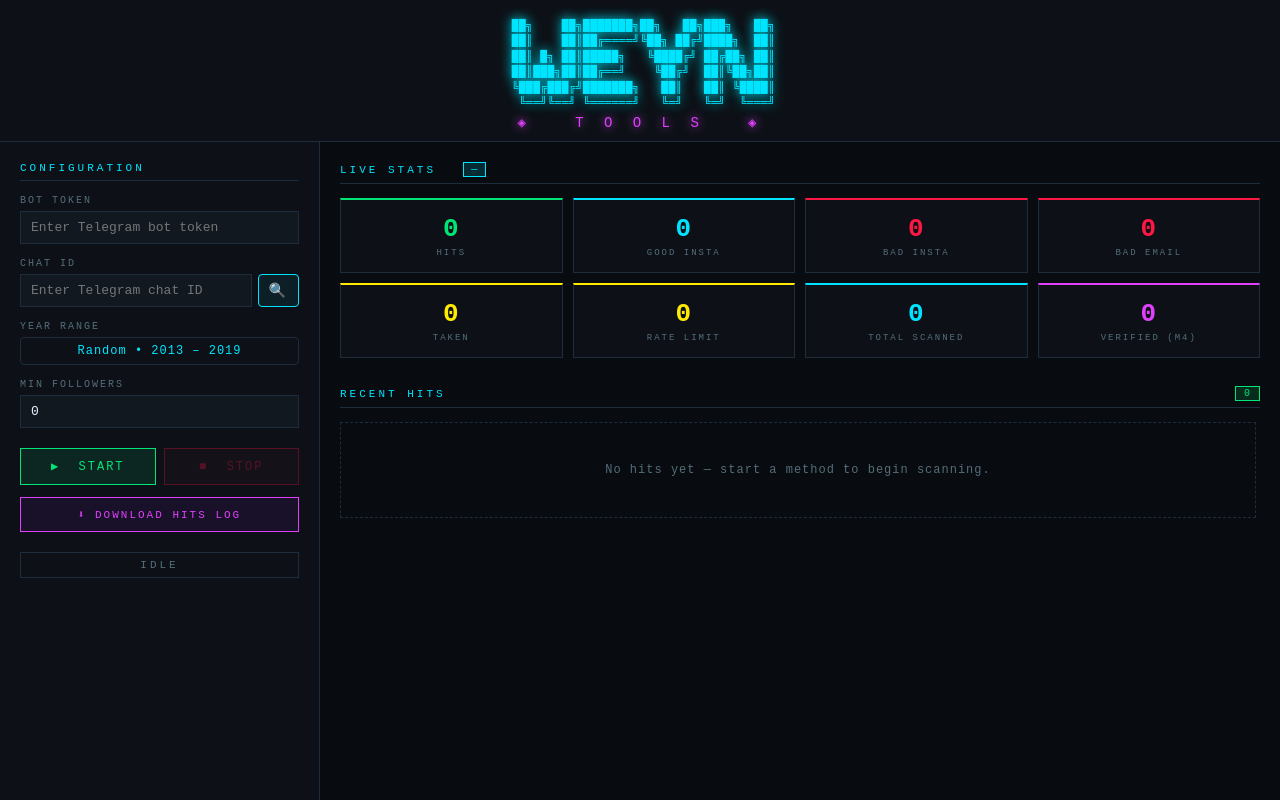
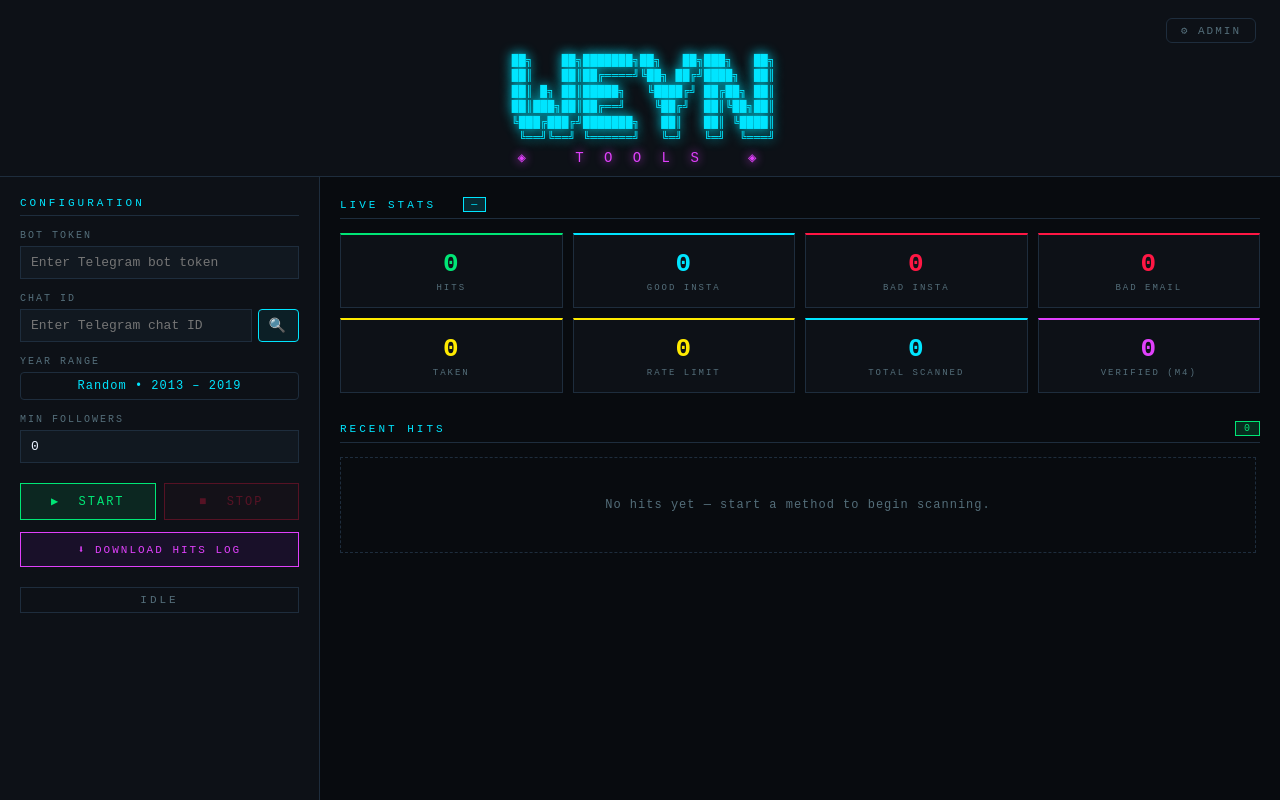
Before and after one commit to yuennix/weyn-tools, a Flask app: template templates/index.html in a window 1280 px wide. Run offline with Flask 3, Linux system fonts and the light colour scheme; the template is opened without the code that fills it, so the values that code supplies are empty.

Commit message:
Add admin button and key expiry countdown timer to UI

```diff
--- a/static/style.css
+++ b/static/style.css
@@ -58,6 +58,60 @@
   letter-spacing: 6px;
   margin-top: 4px;
   text-shadow: 0 0 10px var(--magenta);
+}
+
+/* ─── Header topbar ─── */
+.header-topbar {
+  display: flex;
+  align-items: center;
+  justify-content: space-between;
+  margin-bottom: 10px;
+}
+
+.key-info-bar {
+  display: flex;
+  align-items: center;
+  gap: 6px;
+  font-size: 11px;
+}
+.key-info-name {
+  color: var(--cyan);
+  letter-spacing: 1px;
+}
+.key-info-sep {
+  color: var(--muted);
+}
+.key-info-timer {
+  color: var(--green);
+  letter-spacing: 1px;
+}
+.key-info-timer.warning {
+  color: var(--yellow);
+}
+.key-info-timer.danger {
+  color: var(--red);
+  animation: blink 1s step-start infinite;
+}
+@keyframes blink {
+  50% { opacity: 0.3; }
+}
+
+.admin-toggle-btn {
+  background: none;
+  border: 1px solid var(--border);
+  color: var(--muted);
+  font-family: var(--font);
+  font-size: 11px;
+  letter-spacing: 2px;
+  padding: 5px 14px;
+  border-radius: 6px;
+  text-decoration: none;
+  transition: color .2s, border-color .2s;
+  white-space: nowrap;
+}
+.admin-toggle-btn:hover {
+  color: var(--cyan);
+  border-color: var(--cyan);
 }
 
 /* ─── Main grid ─── */
--- a/templates/index.html
+++ b/templates/index.html
@@ -10,6 +10,14 @@
   <div class="app">
 
     <header class="header">
+      <div class="header-topbar">
+        <div class="key-info-bar">
+          <span class="key-info-name" id="keyName"></span>
+          <span class="key-info-sep" id="keyInfoSep" style="display:none">·</span>
+          <span class="key-info-timer" id="keyTimer"></span>
+        </div>
+        <a href="/admin" class="admin-toggle-btn">⚙ ADMIN</a>
+      </div>
       <pre class="banner">
  ██╗    ██╗███████╗██╗   ██╗███╗   ██╗
  ██║    ██║██╔════╝╚██╗ ██╔╝████╗  ██║
@@ -115,5 +123,55 @@
   </div>
 
   <script src="/static/app.js"></script>
+  <script>
+    // ── Key expiry countdown ──────────────────────────────
+    let _keyExpiry = null;
+
+    async function loadKeyInfo() {
+      try {
+        const res  = await fetch('/api/key_info');
+        const data = await res.json();
+        const nameEl  = document.getElementById('keyName');
+        const sepEl   = document.getElementById('keyInfoSep');
+        const timerEl = document.getElementById('keyTimer');
+
+        if (data.name) {
+          nameEl.textContent = data.name.toUpperCase();
+          sepEl.style.display = '';
+        }
+        _keyExpiry = data.expires_at ? new Date(data.expires_at + 'Z') : null;
+        if (!_keyExpiry) {
+          timerEl.textContent = 'PENDING APPROVAL';
+          timerEl.className   = 'key-info-timer warning';
+        }
+      } catch(e) {}
+    }
+
+    function updateTimer() {
+      const el = document.getElementById('keyTimer');
+      if (!_keyExpiry) return;
+      const diff = _keyExpiry - Date.now();
+      if (diff <= 0) {
+        el.textContent = 'KEY EXPIRED';
+        el.className   = 'key-info-timer danger';
+        return;
+      }
+      const h   = Math.floor(diff / 3600000);
+      const m   = Math.floor((diff % 3600000) / 60000);
+      const s   = Math.floor((diff % 60000) / 1000);
+      const pad = n => String(n).padStart(2, '0');
+      el.textContent = `EXPIRES IN ${pad(h)}:${pad(m)}:${pad(s)}`;
+      if (diff < 5 * 60 * 1000) {
+        el.className = 'key-info-timer danger';
+      } else if (diff < 30 * 60 * 1000) {
+        el.className = 'key-info-timer warning';
+      } else {
+        el.className = 'key-info-timer';
+      }
+    }
+
+    loadKeyInfo();
+    setInterval(updateTimer, 1000);
+  </script>
 </body>
 </html>
```
